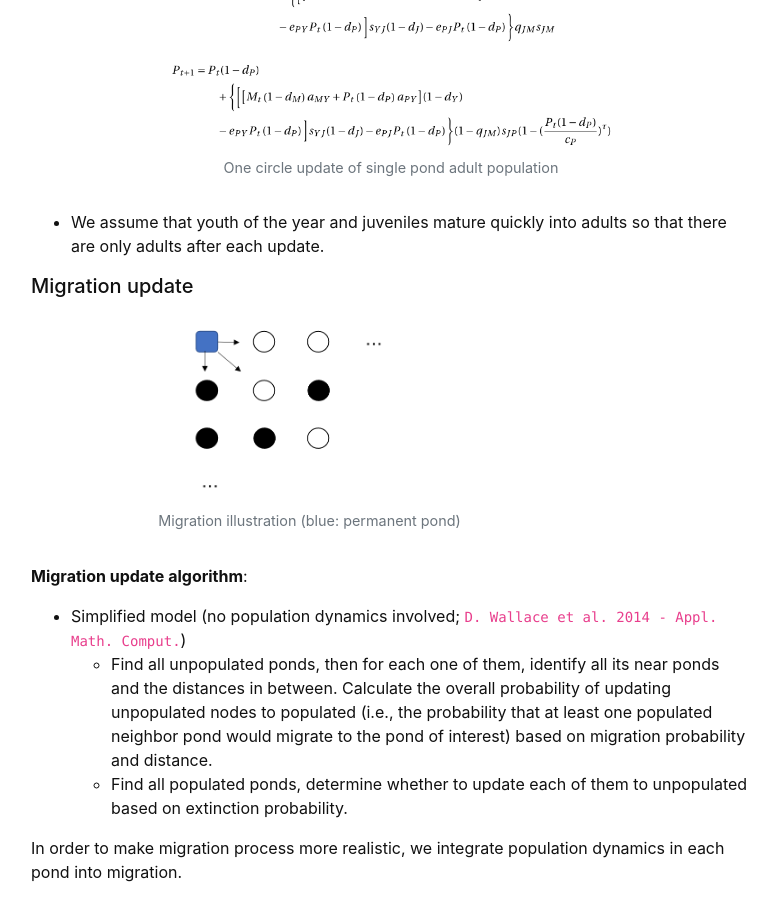
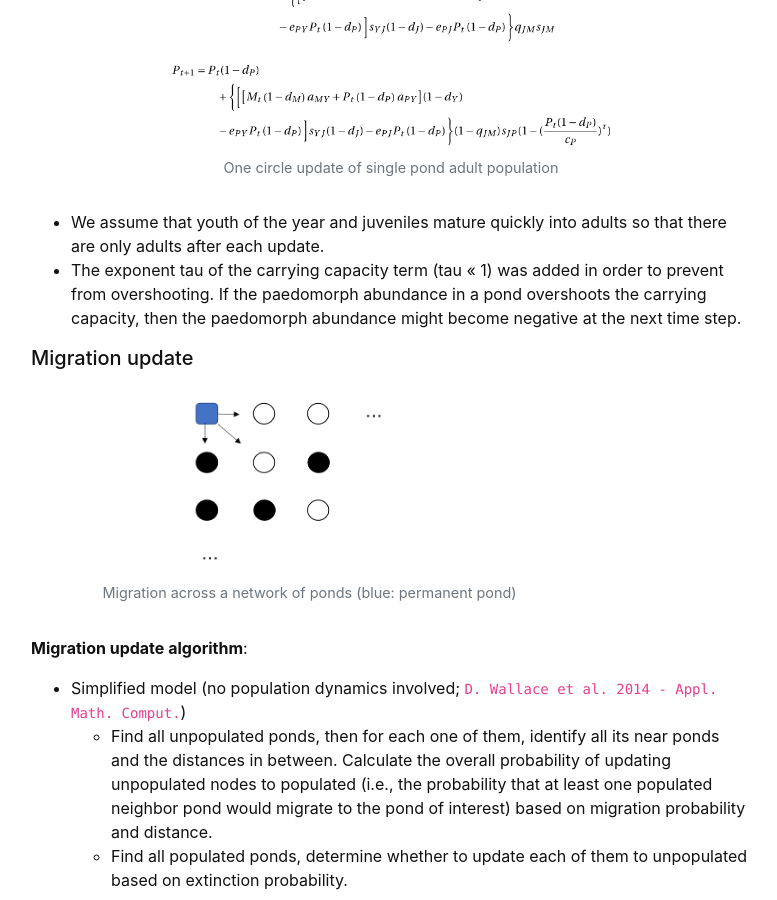
Before and after one commit to junkun-ren/PersonalWebsite, a Jekyll site: the page built from content/0-research.md, in a window 1280 px wide and 900 px high, scrolled down 7631 px. Shown: the whole window, without its empty margins (249-1026 px from the left). Built offline with Jekyll 4.4.1, drawn with Linux system fonts in a browser that asks for light colours.

Commit message:
Update 0-research.md

```diff
--- a/content/0-research.md
+++ b/content/0-research.md
@@ -93,9 +93,10 @@ Advisor: Dr. Dorothy Wallace
 {% include figure.html img="population update equations.png" alt="single pond population update equations" caption="One circle update of single pond adult population" width="65%" %}
 
 - We assume that youth of the year and juveniles mature quickly into adults so that there are only adults after each update.
+- The exponent tau of the carrying capacity term (tau << 1) was added in order to prevent from overshooting. If the paedomorph abundance in a pond overshoots the carrying capacity, then the paedomorph abundance might become negative at the next time step.
 
 ##### Migration update<a name="subparagraph2-3"></a>
-{% include figure.html img="migration illustration.png" alt="migration illustration" caption="Migration illustration (blue: permanent pond)" width="45%" %}
+{% include figure.html img="migration illustration.png" alt="migration illustration" caption="Migration across a network of ponds (blue: permanent pond)" width="45%" %}
 **Migration update algorithm**:
 - Simplified model (no population dynamics involved; `D. Wallace et al. 2014 - Appl. Math. Comput.`)
 	- Find all unpopulated ponds, then for each one of them, identify all its near ponds and the distances in between. Calculate the overall probability of updating unpopulated nodes to populated (i.e., the probability that at least one populated neighbor pond would migrate to the pond of interest) based on migration probability and distance.
@@ -110,7 +111,7 @@ In order to make migration process more realistic, we integrate population dynam
 	- Next population update (including extinction).
 
 **Illustration**:
-{% include modal.html button="&nbsp; Migration video &nbsp;" color="info" title="Illustration video" text="I am working on embedding the video!" %}
+{% include modal.html button="&nbsp; Migration video &nbsp;" color="info" title="Illustration videos" text="I am working on embedding the video!" %}
 <!--
 continuous model:
 equilibrium has feasibility?
```
